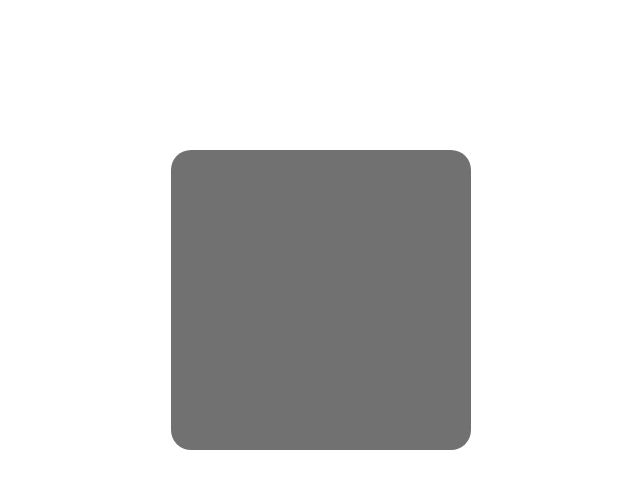
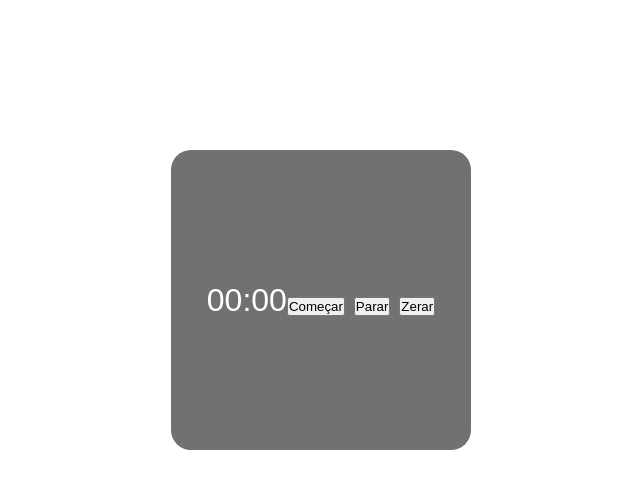
Before and after one commit to lucas-sarro/Cron-metro, a plain HTML site: page index.html in a window 1280 px wide. Shown: the whole page, without its empty margins (319-959 px from the left). Drawn offline with Linux system fonts and the light colour scheme.

Commit message:
Criacao dos botões

```diff
--- a/index.html
+++ b/index.html
@@ -9,8 +9,14 @@
 </head>
 <body>
     <div id="mostrador">
+        00:00
+        <div id="botoes">
+            <button>Começar</button>
+            <button>Parar</button>
+            <button>Zerar</button>
+        </div>
+    </div>
 
-    </div>
     <script src="script.js"></script>
 </body>
 </html>
```
